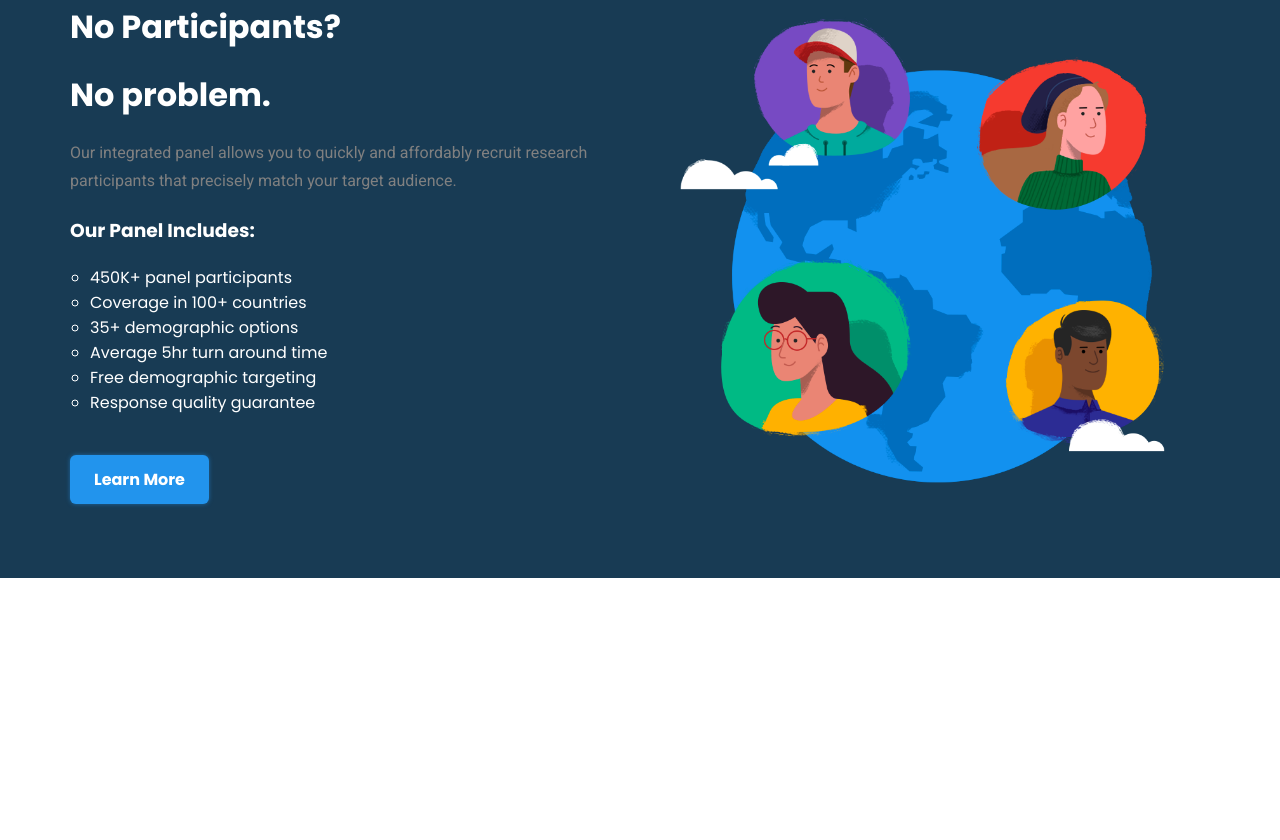
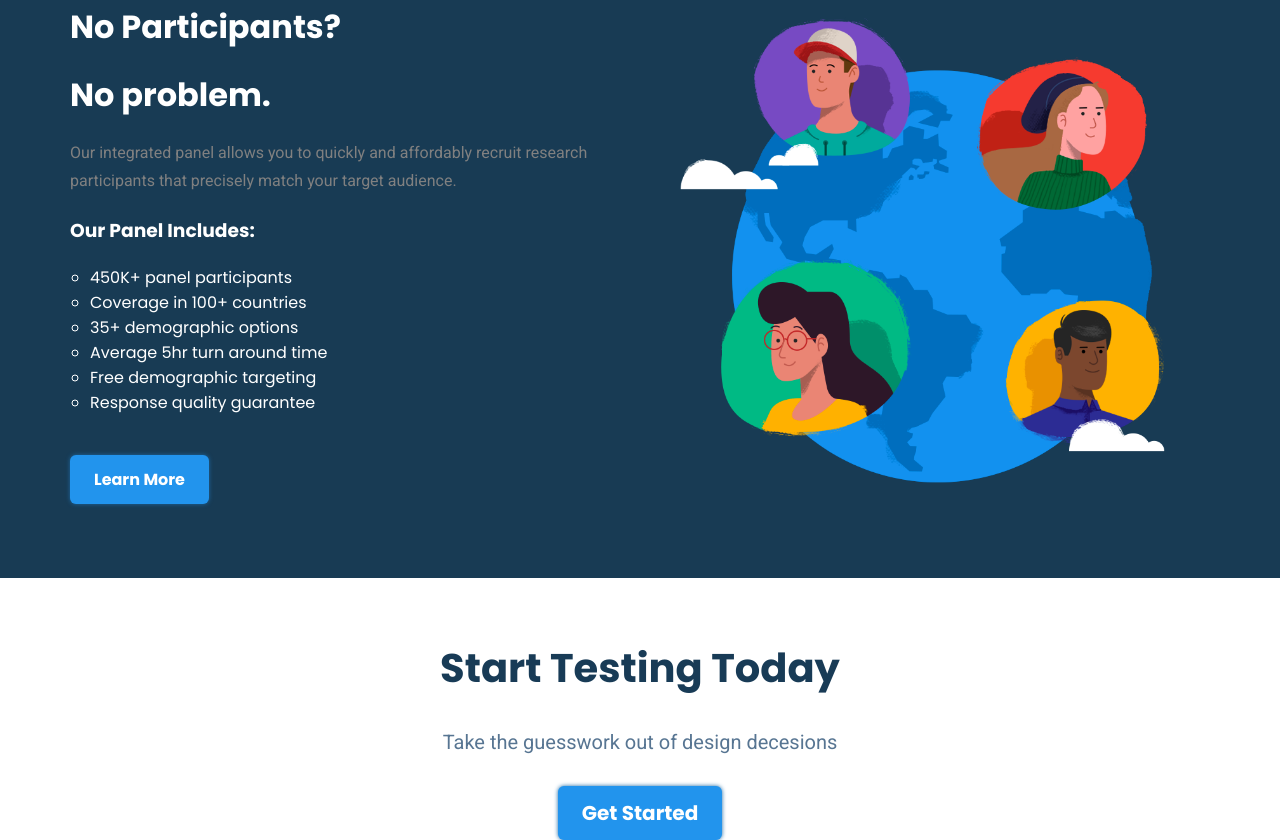
Before and after one commit to rohitkadu/Clone-UsabilityHub-WebDevFr, a plain HTML site: page index.html in a window 1280 px wide. Shown: the part 4100-4940 px from the top of the page. Before the commit the page ends 4738 px from the top, so only its background shows below. Drawn offline with Linux system fonts and the light colour scheme.

Commit message:
CTA section done

```diff
--- a/index.html
+++ b/index.html
@@ -309,8 +309,17 @@
         </div>
     </div>
 
+    <!-- CTA section  -->
 
-    <div class="cta-section"></div>
+    <div class="cta-section">
+        <div class="container">
+            <div class="cta flex">
+                <h1>Start Testing Today</h1>
+                <p>Take the guesswork out of design decesions</p>
+                <a class="primary-button" href="#">Get Started</a>
+            </div>
+        </div>
+    </div>
 
 
     <footer></footer>
--- a/style.css
+++ b/style.css
@@ -354,3 +354,12 @@ nav {
 .blue-list {
     margin-left: 20px;
 }
+
+
+/* cta  */
+
+.cta {
+    font-size: 1.25rem;
+    flex-direction: column;
+    gap: 30px;
+}
```
